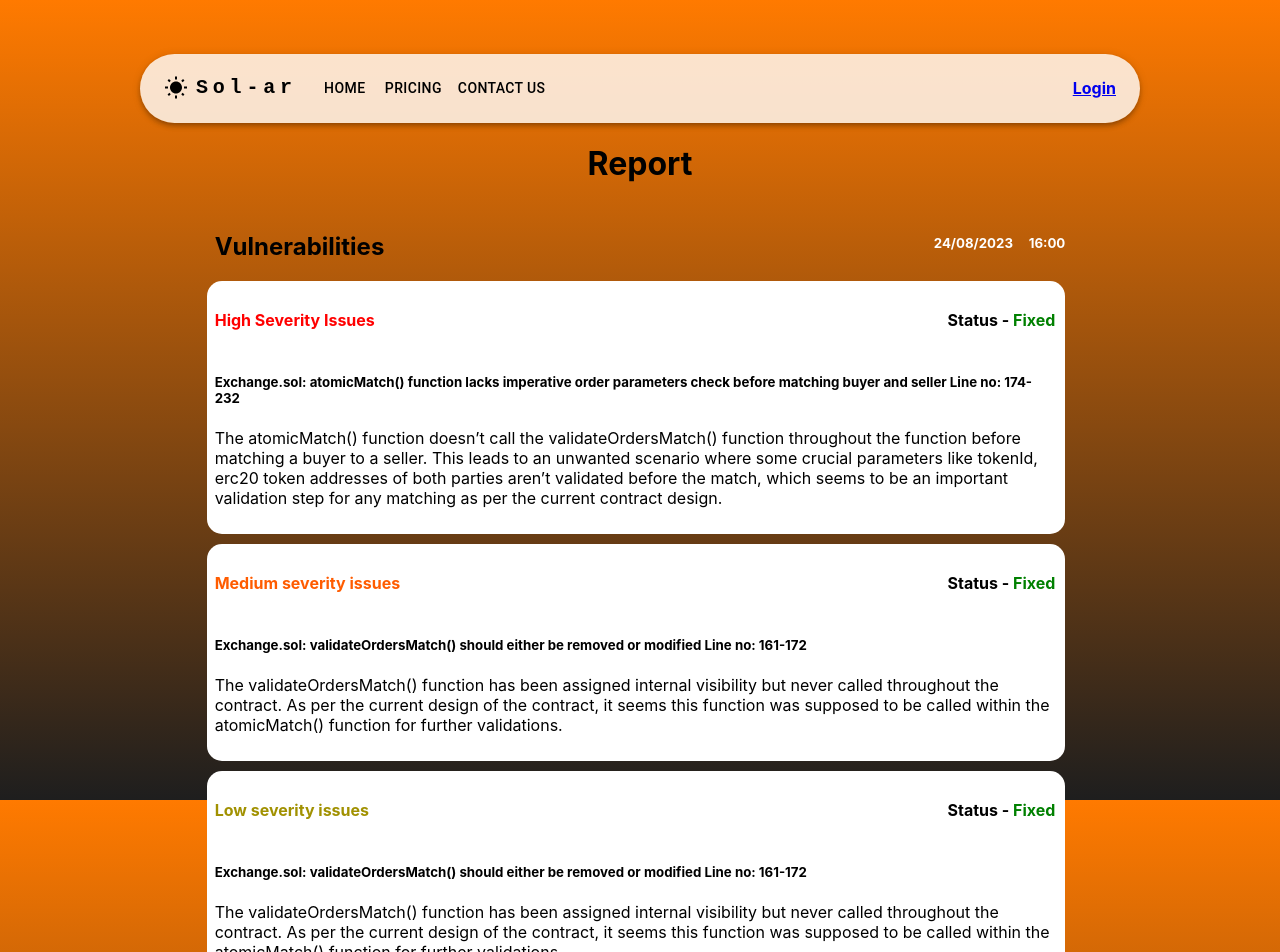
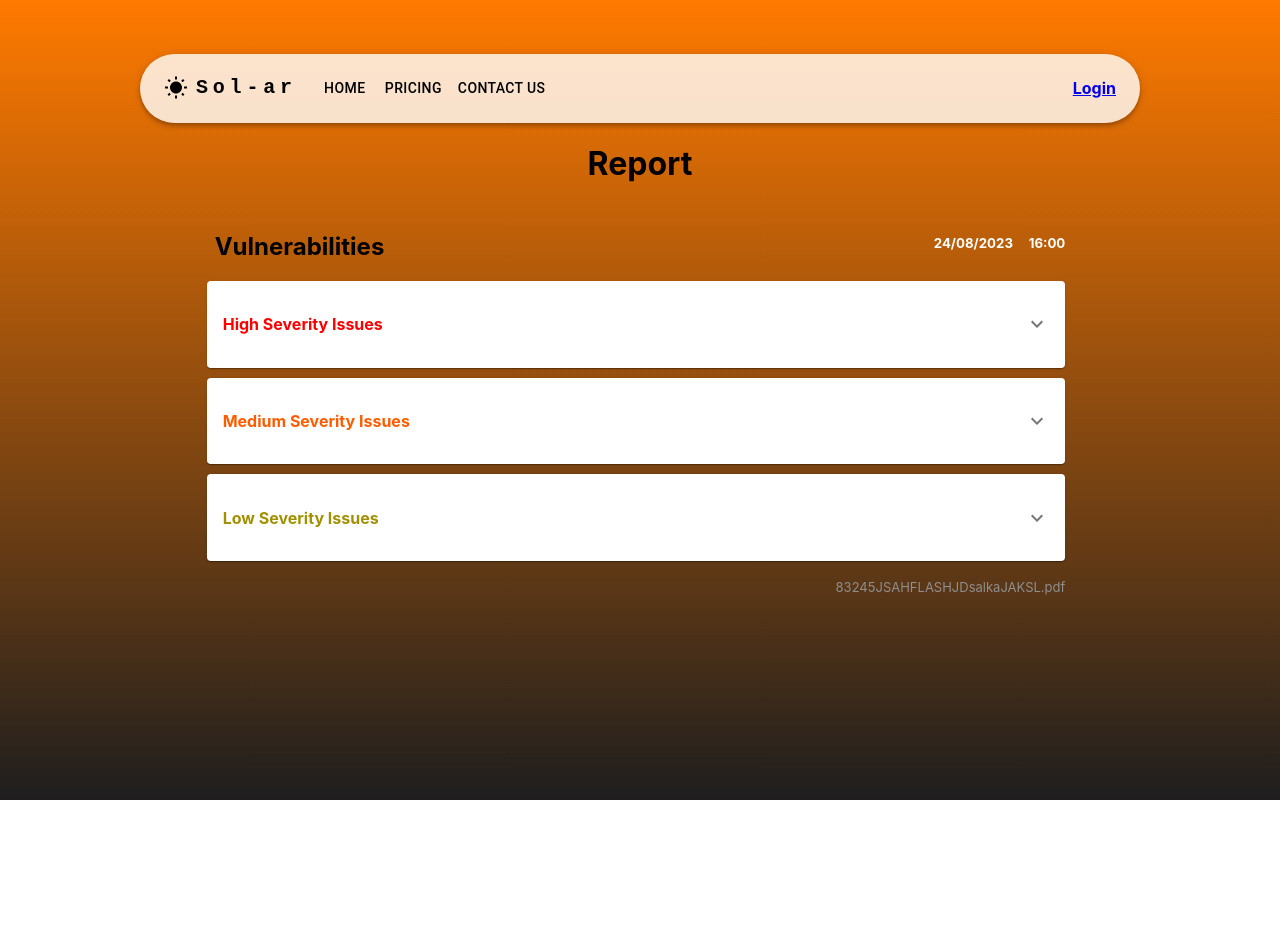
Before and after one commit to amoolie/COS30049Asg1, a React (Create React App) app: page /Audit in a window 1280 px wide. Shown: the top 952 px of the page. After the commit the page ends 800 px from the top, so only its background shows below. Built offline with nearby package versions, Linux system fonts and the light colour scheme.

Commit message:
Add accordian to audit page

```diff
--- a/src/pages/audit/audit.css
+++ b/src/pages/audit/audit.css
@@ -25,14 +25,7 @@
 
 }
 
-.result-grids {
 
-    background-color: white;
-    border-radius: 15px;
-    padding: 0px 10px 10px 0px ;
-
-
-}
 
 .high {
 
--- a/src/pages/audit/audit.js
+++ b/src/pages/audit/audit.js
@@ -2,23 +2,26 @@
 // StudentID: 104361536
 
 // App.js contains the homepage of the website
-
+import React from "react";
 import { Grid } from "@mui/material";
 import ResponsiveAppBar from "../../components/header";
 import { styled } from "@mui/material/styles";
 import Box from "@mui/material/Box";
 import Paper from "@mui/material/Paper";
-import Homepage from "../home/home";
-import { Routes, Route } from "react-router-dom";
 import "./audit.css";
+import Accordion from "@mui/material/Accordion";
+import AccordionDetails from "@mui/material/AccordionDetails";
+import ExpandMoreIcon from "@mui/icons-material/ExpandMore";
+import AccordionSummary from "@mui/material/AccordionSummary";
 
 // stylying the audit info sections
 const Item = styled(Paper)(({ theme }) => ({
-  backgroundColor: "rgb(255,255,255,0.7)",
+  backgroundColor: "rgb(238, 238, 238,0.7)",
   ...theme.typography.body2,
   padding: theme.spacing(),
-  textAlign: "center",
-  color: theme.palette.text.secondary,
+  textAlign: "left",
+  color: "black",
+  marginBottom: "10px",
 }));
 
 function Audit() {
@@ -41,94 +44,193 @@ function Audit() {
             </Grid>
           </Grid>
 
-          {/* Grid 1 */}
-          <Grid
-            item
-            xs={8}
-            className="result-grids"
-            sx={{ marginBottom: "10px" }}
+          {/* Result box 1 */}
+          <Grid xs={8} sx={{ marginBottom: "10px" }}>
+            <Accordion>
+              <AccordionSummary
+                expandIcon={<ExpandMoreIcon />}
+                aria-controls="panel1bh-content"
+                id="panel1bh-header"
               >
+                <h4 className="vul high">High Severity Issues</h4>
+              </AccordionSummary>
+              <AccordionDetails>
+                <Item>
                   <Grid className="result-grids-heading">
-              <h4 className="vul high">High Severity Issues</h4>
                     <h4>
                       Status - <p className="fixed">Fixed</p>
                     </h4>
                   </Grid>
                   <Grid>
                     <h5>
-                Exchange.sol: atomicMatch() function lacks imperative order
-                parameters check before matching buyer and seller Line no:
-                174-232
+                      Exchange.sol: atomicMatch() function lacks imperative
+                      order parameters check before matching buyer and seller
+                      Line no: 174-232
                     </h5>
 
                     <p>
                       The atomicMatch() function doesn’t call the
-                validateOrdersMatch() function throughout the function before
-                matching a buyer to a seller. This leads to an unwanted scenario
-                where some crucial parameters like tokenId, erc20 token
-                addresses of both parties aren’t validated before the match,
-                which seems to be an important validation step for any matching
-                as per the current contract design.
+                      validateOrdersMatch() function throughout the function
+                      before matching a buyer to a seller. This leads to an
+                      unwanted scenario where some crucial parameters like
+                      tokenId, erc20 token addresses of both parties aren’t
+                      validated before the match, which seems to be an important
+                      validation step for any matching as per the current
+                      contract design.
+                    </p>
+
+                    <h5>
+                      <strong>Recommendation</strong>
+                    </h5>
+
+                    <p>
+                      Adequate validations before any imperative state changes
+                      must be ensured in all functions.
                     </p>
                   </Grid>
+                </Item>
+              </AccordionDetails>
+            </Accordion>
           </Grid>
 
-          {/* Grid 2 */}
-          <Grid
-            item
-            xs={8}
-            className="result-grids"
-            sx={{ marginBottom: "10px" }}
+          {/* Result box 2 */}
+          <Grid xs={8} sx={{ marginBottom: "10px" }}>
+            <Accordion>
+              <AccordionSummary
+                expandIcon={<ExpandMoreIcon />}
+                aria-controls="panel2bh-content"
+                id="panel2bh-header"
               >
+                <h4 className="vul medium">Medium Severity Issues</h4>
+              </AccordionSummary>
+              <AccordionDetails>
+                <Item>
                   <Grid className="result-grids-heading">
-              <h4 className="vul medium">Medium severity issues</h4>
                     <h4>
                       Status - <p className="fixed">Fixed</p>
                     </h4>
                   </Grid>
                   <Grid>
                     <h5>
-                Exchange.sol: validateOrdersMatch() should either be removed or
-                modified Line no: 161-172
+                      Exchange.sol: validateOrdersMatch() should either be
+                      removed or modified Line no: 161-172 2
                     </h5>
 
                     <p>
-                The validateOrdersMatch() function has been assigned internal
-                visibility but never called throughout the contract. As per the
-                current design of the contract, it seems this function was
-                supposed to be called within the atomicMatch() function for
-                further validations.
+                      The validateOrdersMatch() function has been assigned
+                      internal visibility but never called throughout the
+                      contract. As per the current design of the contract, it
+                      seems this function was supposed to be called within the
+                      atomicMatch() function for further validations. However,
+                      this internal call should not be implemented unless the
+                      validateOrdersMatch is modified to either remove or
+                      accurately update its last require statement, at Line 171.
+                      This is because, at line 171, the require statement
+                      ensures that the seller’s price should be exactly equal to
+                      the buyer’s price value. However, considering the design
+                      of the atomicMatch() function, the buyer’s price can
+                      either be equal to or greater than the seller’s price
+                    </p>
+
+                    <h5>
+                      <strong>Recommendation</strong>
+                    </h5>
+
+                    <p>
+                      Considering the above-mentioned reasoning, the
+                      validateOrdersMatch() function should either be removed
+                      from the contract. In such case, the necessary require
+                      statements can be directly included in the atomicMatch()
+                      function without the need for any internal function call.
+                      Otherwise, if the validateOrdersMatch() is supposed to be
+                      a part of the contract, then its require statements must
+                      be updated before it is called in any function.
                     </p>
                   </Grid>
+                </Item>
+              </AccordionDetails>
+            </Accordion>
           </Grid>
 
-          {/* Grid 3 */}
-          <Grid
-            item
-            xs={8}
-            className="result-grids"
-            sx={{ marginBottom: "10px" }}
+          {/* Result box 3 */}
+          <Grid xs={8} sx={{ marginBottom: "10px" }}>
+            <Accordion>
+              <AccordionSummary
+                expandIcon={<ExpandMoreIcon />}
+                aria-controls="panel3bh-content"
+                id="panel3bh-header"
               >
+                <h4 className="vul low">Low Severity Issues</h4>
+              </AccordionSummary>
+              <AccordionDetails>
+                <Item>
                   <Grid className="result-grids-heading">
-              <h4 className="vul low">Low severity issues</h4>
                     <h4>
                       Status - <p className="fixed">Fixed</p>
                     </h4>
                   </Grid>
                   <Grid>
                     <h5>
-                Exchange.sol: validateOrdersMatch() should either be removed or
-                modified Line no: 161-172
+                      <strong>
+                        Collection.sol: _mintBatch function should be optimized
+                      </strong>
                     </h5>
 
                     <p>
-                The validateOrdersMatch() function has been assigned internal
-                visibility but never called throughout the contract. As per the
-                current design of the contract, it seems this function was
-                supposed to be called within the atomicMatch() function for
-                further validations.
+                      The _mintBatch() function included 2 different loops of
+                      equal length in its design. Using multiple loops in a
+                      function, especially for larger iterations, can lead to
+                      extremely high gas consumption.
+                    </p>
+
+                    <h5>
+                      <strong>Recommendation</strong>
+                    </h5>
+
+                    <p>
+                      It is recommended to optimize such functions to consume
+                      lesser gas unless the current design is intended.
                     </p>
                   </Grid>
+                </Item>
+                <Item>
+                  <Grid className="result-grids-heading">
+                    <h4>
+                      Status - <p className="fixed">Fixed</p>
+                    </h4>
+                  </Grid>
+                  <Grid>
+                    <h5>
+                      <strong>
+                        Collection.sol: Absence of adequate input validations
+                      </strong>
+                    </h5>
+
+                    <p>
+                      The setStartTime() and setEndTime() function modifies the
+                      state of the startTime and endTime state variables
+                      respectively. These state variables are crucial as they
+                      are used as strict requirements in the buy() function.
+                      However, it was found that these functions didn’t include
+                      any input validation to ensure only accurate arguments are
+                      passed in these functions.
+                    </p>
+
+                    <h5>
+                      <strong>Recommendation</strong>
+                    </h5>
+
+                    <p>
+                      Although the function has been assigned an only admin
+                      modifier, it is still considered a better practice in
+                      solidity to provide adequate input validations in
+                      functions that update crucial state variables in the smart
+                      contract.
+                    </p>
+                  </Grid>
+                </Item>
+              </AccordionDetails>
+            </Accordion>
           </Grid>
 
           {/* displaying the file the user has selected */}
```
Lines whose indentation alone changed are shown as unchanged.
